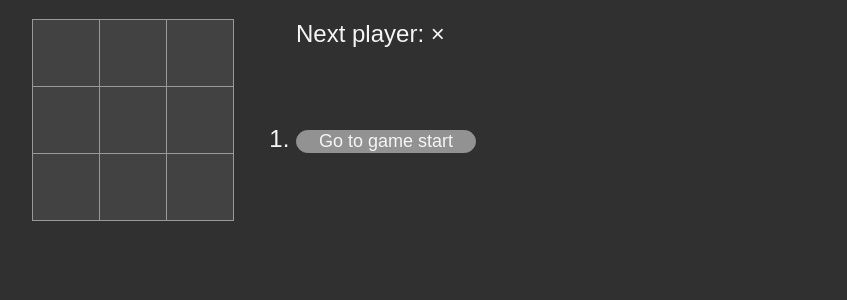
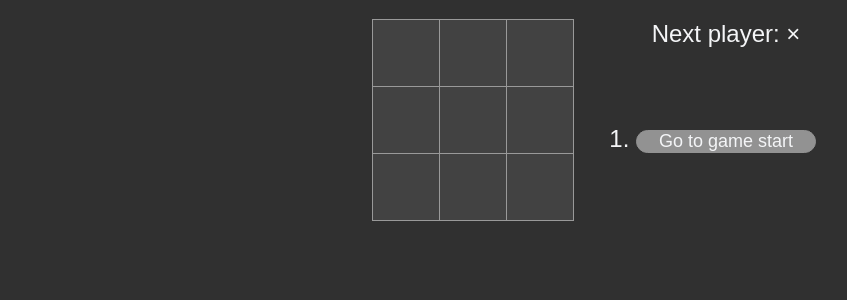
Before and after one commit to narutiga/tic-tac-toe, a Next.js app: page / in a window 1280 px wide. Shown: the top 300 px of the page, without its empty margins (16-863 px from the left). Built offline with nearby package versions, Linux system fonts and the light colour scheme.

Commit message:
💄 少しだけ変更した

```diff
--- a/src/components/Board/Board.module.css
+++ b/src/components/Board/Board.module.css
@@ -1,8 +1,8 @@
 .boardRow {
-  min-width: 204px;
   display: table;
   margin-right: auto;
   margin-left: auto;
+  min-width: 204px;
 }
 
 .boardRow:after {
--- a/src/components/Game/Game.module.css
+++ b/src/components/Game/Game.module.css
@@ -1,35 +1,36 @@
 .game {
-  max-width: 600px;
-  width: 80%;
   display: flex;
   flex-direction: row;
   justify-content: center;
+  width: 80%;
+  padding-top: 20px;
+  margin: 0 auto;
 }
 
 .gameInfo {
-  min-width: 300px;
   display: grid;
   justify-items: center;
+  min-width: 300px;
 }
 
 .status {
-  text-align: left;
-  vertical-align: bottom;
   width: 180px;
   height: 36px;
+  text-align: center;
+  vertical-align: bottom;
 }
 
 .button {
   display: table;
+  list-style-position: inside;
+  width: 180px;
   margin-left: auto;
   margin-right: auto;
-  list-style-position: inside;
-  width: 180px;
+  border: solid 1px #929292;
+  border-radius: 24px;
+  background-color: #929292;
+  color: #f4f5f7;
   font-size: 18px;
-  color: #f4f5f7;
-  border: solid 1px #929292;
-  border-radius: 12px;
-  background-color: #929292;
 }
 
 @media (max-width: 800px) {
--- a/src/components/Square/Square.module.css
+++ b/src/components/Square/Square.module.css
@@ -1,7 +1,7 @@
 .square {
-  color: #fee8fd;
   background: #424242;
   border: 1px solid #999;
+  color: #fee8fd;
   float: left;
   font-size: 48px;
   font-weight: bold;
--- a/src/pages/_app.jsx
+++ b/src/pages/_app.jsx
@@ -1,7 +1,7 @@
-import '../styles/globals.css'
+import "src/styles/globals.css";
 
 function MyApp({ Component, pageProps }) {
-  return <Component {...pageProps} />
+  return <Component {...pageProps} />;
 }
 
-export default MyApp
+export default MyApp;
--- a/src/pages/index.jsx
+++ b/src/pages/index.jsx
@@ -1,15 +1,11 @@
 import { Game } from "src/components/Game";
-import styles from "../styles/Home.module.css";
+import classes from "src/styles/Home.module.css";
 
 export default function Home() {
   return (
-    <div className={styles.container}>
-      {/* <Head>
-        <title>tic-toc-toe</title>
-        <meta name="description" content="Generated by create next app" />
-      </Head> */}
+    <div className={classes.container}>
       <Game />
-      <footer className={styles.footer}></footer>
+      <footer className={classes.footer}></footer>
     </div>
   );
 }
--- a/src/styles/globals.css
+++ b/src/styles/globals.css
@@ -1,4 +1,5 @@
 * {
+  box-sizing: border-box;
   margin: 0;
   padding: 0;
 }
@@ -7,5 +8,4 @@ body {
   color: #f4f5f7;
   background-color: #303030;
   font: 24px "Century Gothic", Futura, sans-serif;
-  padding-top: 20px;
 }
```
